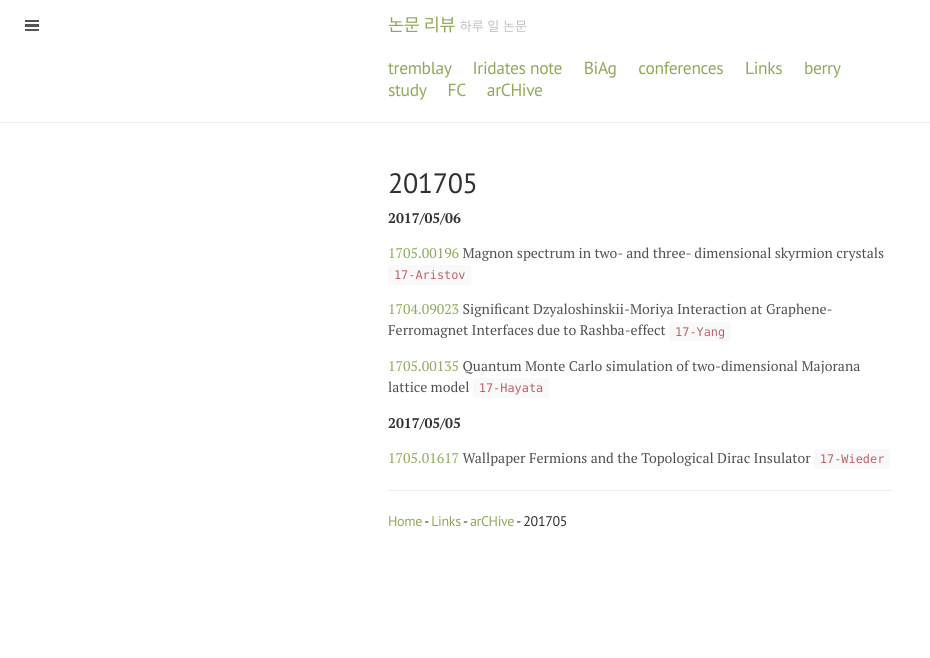
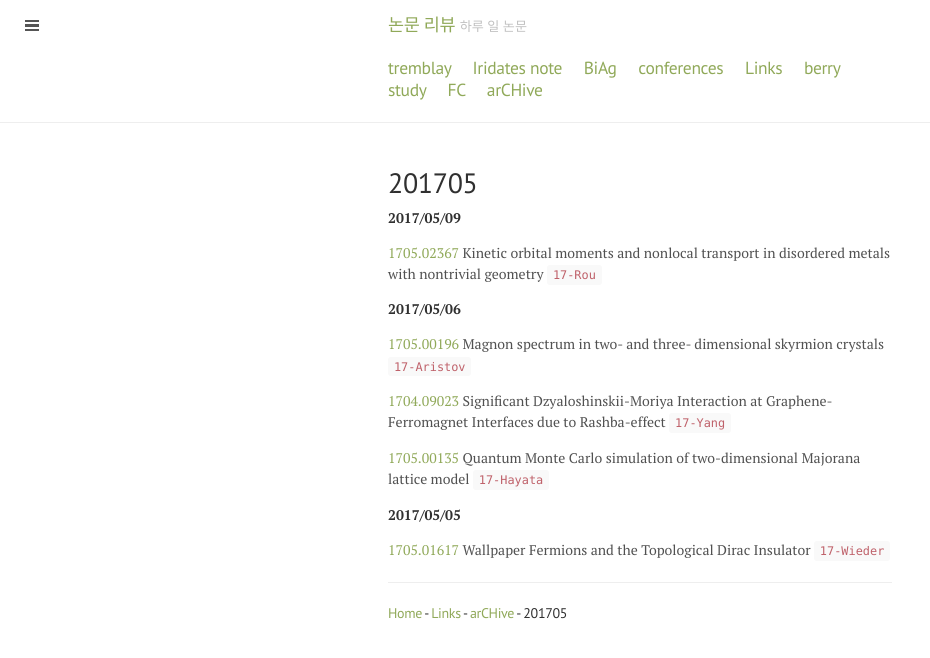
Before and after one commit to qkrwlsghdcjsworlt/work, a Jekyll site: the page built from 201705.md, in a window 1280 px wide. Shown: the top 658 px of the page, without its empty margins (0-930 px from the left). Built offline with Jekyll 4.4.1, drawn with Linux system fonts in a browser that asks for light colours.

Commit message:
“update”

```diff
--- a/201705.md
+++ b/201705.md
@@ -2,6 +2,11 @@
 layout: page
 title: 201705
 ---
+
+__2017/05/09__
+
+[1705.02367](https://arxiv.org/abs/1705.02367) Kinetic orbital moments and nonlocal transport in disordered metals with nontrivial
+geometry `17-Rou`
 
 __2017/05/06__
 
```
